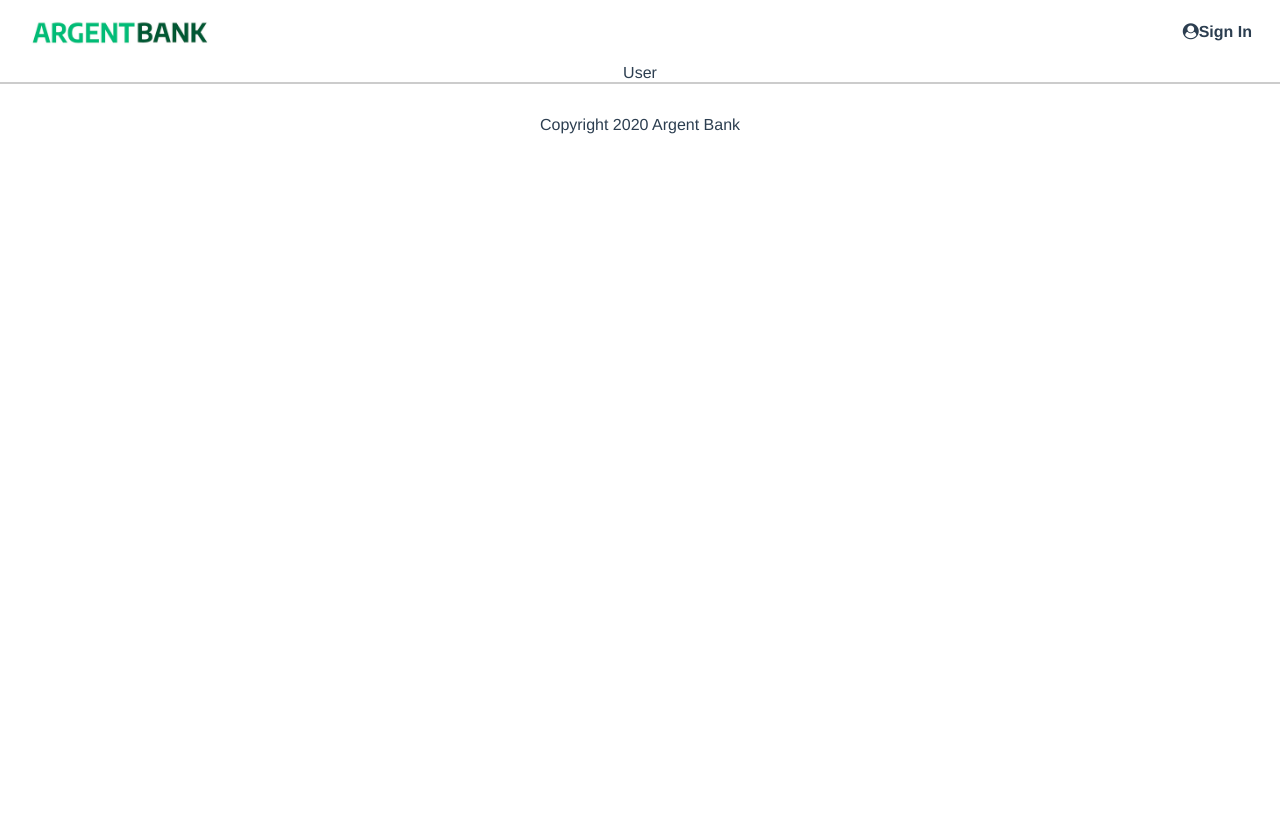
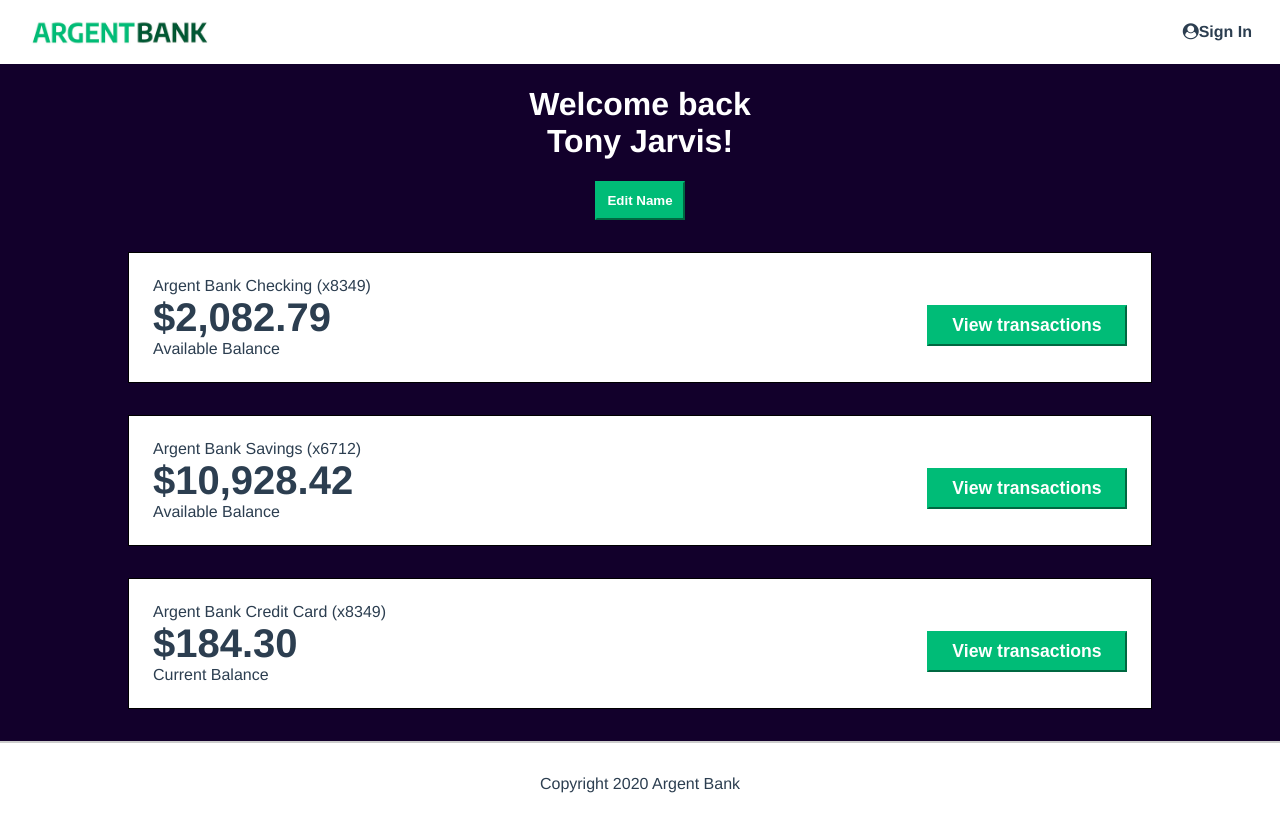
Before and after one commit to ChuckBDT/OC-13-BankArgent, a React (Vite) app: page /user/1 in a window 1280 px wide. Built offline with nearby package versions, Linux system fonts and the light colour scheme.

Commit message:
HTML -> JSX on UserPage

```diff
--- a/src/views/User.jsx
+++ b/src/views/User.jsx
@@ -1,7 +1,49 @@
 import React from "react";
 
 function User() {
-  return <div>User</div>;
+  return (
+    <main className='main bg-dark'>
+      <div className='header'>
+        <h1>
+          Welcome back
+          <br />
+          Tony Jarvis!
+        </h1>
+        <button className='edit-button'>Edit Name</button>
+      </div>
+      <h2 className='sr-only'>Accounts</h2>
+      <section className='account'>
+        <div className='account-content-wrapper'>
+          <h3 className='account-title'>Argent Bank Checking (x8349)</h3>
+          <p className='account-amount'>$2,082.79</p>
+          <p className='account-amount-description'>Available Balance</p>
+        </div>
+        <div className='account-content-wrapper cta'>
+          <button className='transaction-button'>View transactions</button>
+        </div>
+      </section>
+      <section className='account'>
+        <div className='account-content-wrapper'>
+          <h3 className='account-title'>Argent Bank Savings (x6712)</h3>
+          <p className='account-amount'>$10,928.42</p>
+          <p className='account-amount-description'>Available Balance</p>
+        </div>
+        <div className='account-content-wrapper cta'>
+          <button className='transaction-button'>View transactions</button>
+        </div>
+      </section>
+      <section className='account'>
+        <div className='account-content-wrapper'>
+          <h3 className='account-title'>Argent Bank Credit Card (x8349)</h3>
+          <p className='account-amount'>$184.30</p>
+          <p className='account-amount-description'>Current Balance</p>
+        </div>
+        <div className='account-content-wrapper cta'>
+          <button className='transaction-button'>View transactions</button>
+        </div>
+      </section>
+    </main>
+  );
 }
 
 export default User;
```
